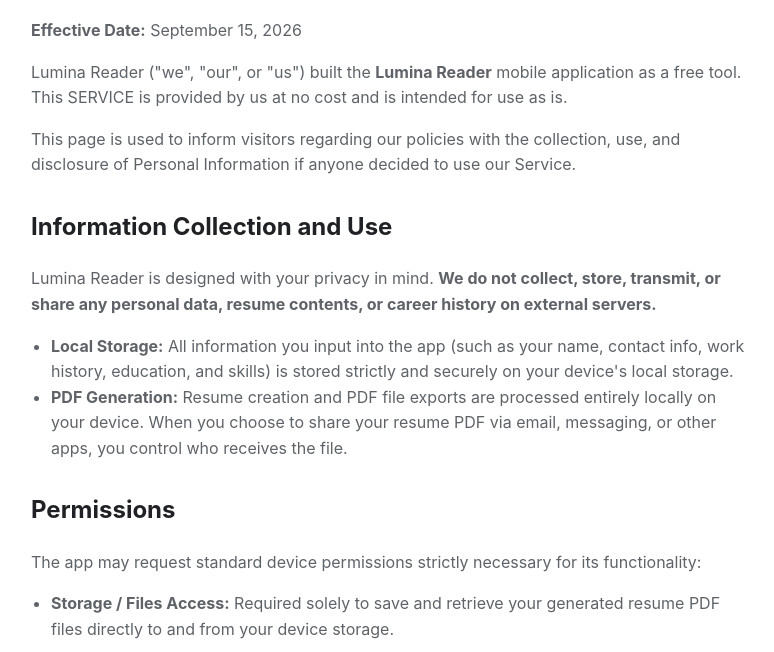
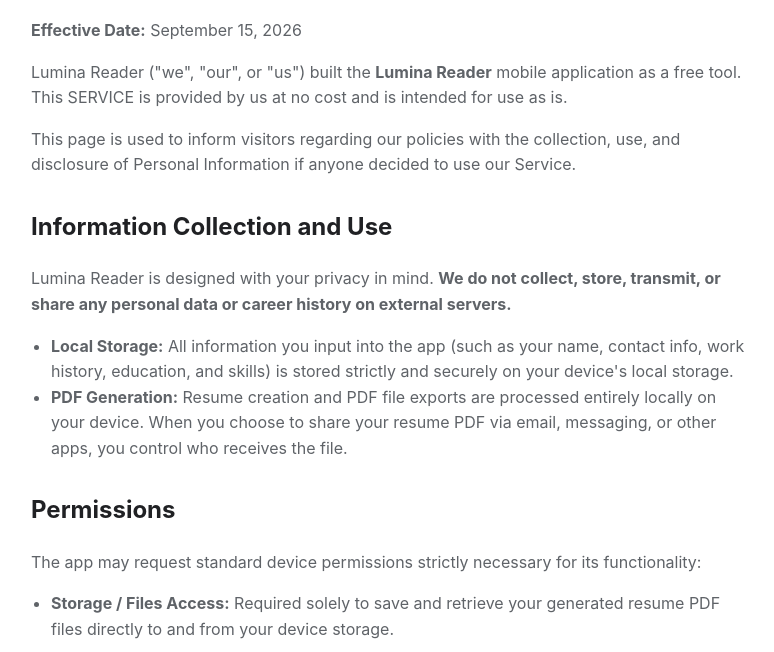
Before and after one commit to xordox/lumina_reader_privacy_policy, a plain HTML site: page index.html in a window 1280 px wide. Shown: the part 148-800 px from the top of the page, without its empty margins (249-1023 px from the left). Drawn offline with Linux system fonts and the light colour scheme.

Commit message:
Remove 'resume contents' from privacy statement

```diff
--- a/index.html
+++ b/index.html
@@ -37,7 +37,7 @@
         <p>This page is used to inform visitors regarding our policies with the collection, use, and disclosure of Personal Information if anyone decided to use our Service.</p>
 
         <h2>Information Collection and Use</h2>
-        <p>Lumina Reader is designed with your privacy in mind. <strong>We do not collect, store, transmit, or share any personal data, resume contents, or career history on external servers.</strong></p>
+        <p>Lumina Reader is designed with your privacy in mind. <strong>We do not collect, store, transmit, or share any personal data or career history on external servers.</strong></p>
         <ul>
             <li><strong>Local Storage:</strong> All information you input into the app (such as your name, contact info, work history, education, and skills) is stored strictly and securely on your device's local storage.</li>
             <li><strong>PDF Generation:</strong> Resume creation and PDF file exports are processed entirely locally on your device. When you choose to share your resume PDF via email, messaging, or other apps, you control who receives the file.</li>
```
